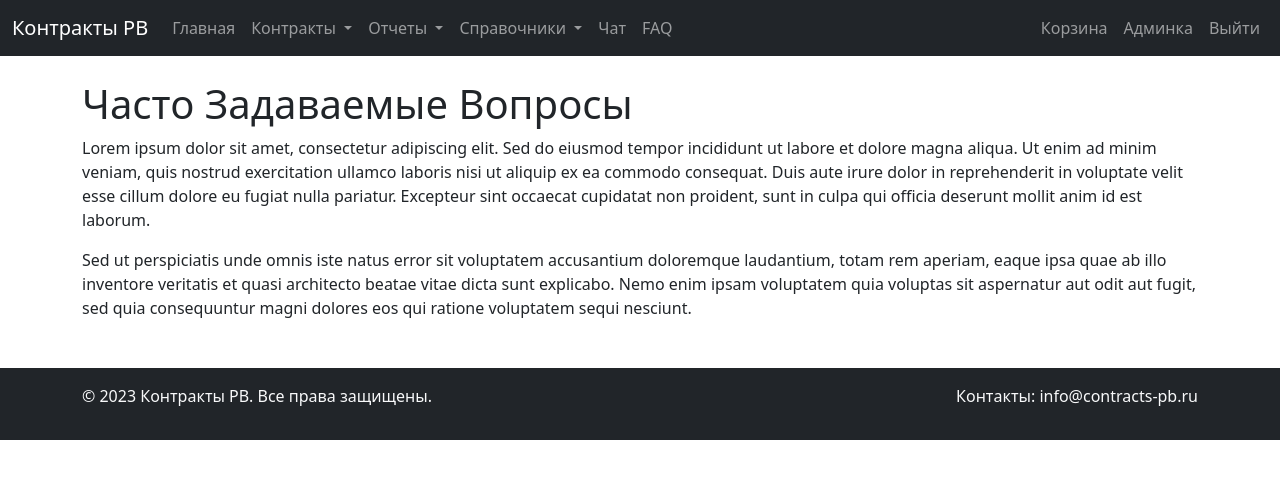
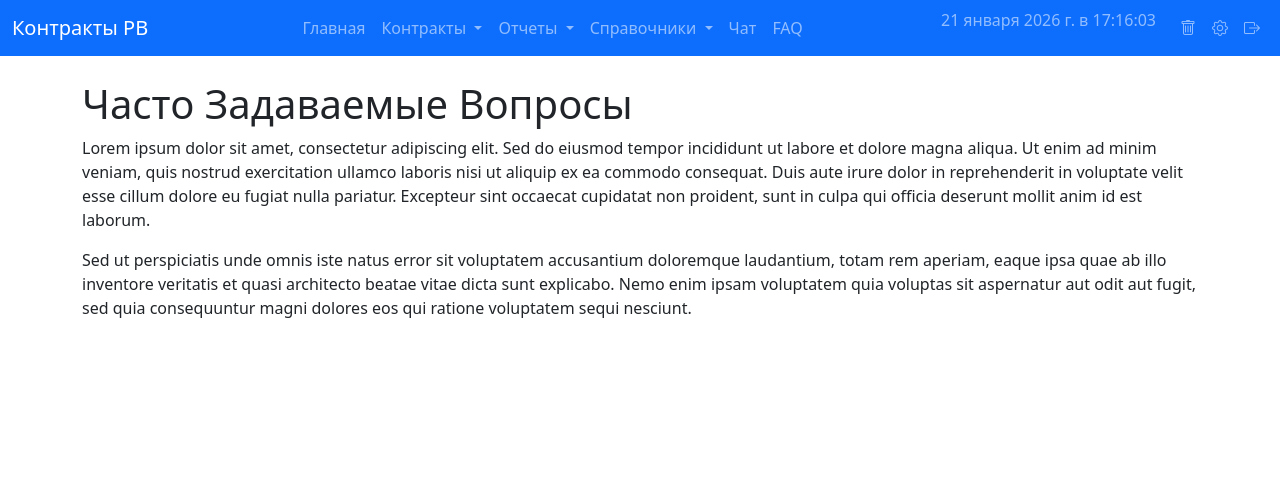
Before and after one commit to Alexej-Mich61/contracts_pb, a Django app: page /faq/ in a window 1280 px wide. Shown: the top 479 px of the page. Run offline with Django 5.2, Linux system fonts and the light colour scheme; the visitor is signed in with stand-in values (Sample User, id 1).

Commit message:
11 шаблоны бутстрап

```diff
--- a/templates/base.html
+++ b/templates/base.html
@@ -7,19 +7,21 @@
     <title>{% block title %}Контракты PB{% endblock %}</title>
     <!-- Bootstrap CSS -->
     <link href="https://cdn.jsdelivr.net/npm/bootstrap@5.3.0/dist/css/bootstrap.min.css" rel="stylesheet">
+    <!-- Bootstrap Icons -->
+    <link rel="stylesheet" href="https://cdn.jsdelivr.net/npm/bootstrap-icons@1.11.3/font/bootstrap-icons.css">
     <!-- Custom CSS -->
     <link rel="stylesheet" href="{% static 'css/custom.css' %}">
 </head>
 <body>
     <header>
-        <nav class="navbar navbar-expand-lg navbar-dark bg-dark">
+        <nav class="navbar navbar-expand-lg navbar-dark bg-primary">
             <div class="container-fluid">
                 <a class="navbar-brand" href="{% url 'identity:home' %}">Контракты PB</a>
                 <button class="navbar-toggler" type="button" data-bs-toggle="collapse" data-bs-target="#navbarNav" aria-controls="navbarNav" aria-expanded="false" aria-label="Toggle navigation">
                     <span class="navbar-toggler-icon"></span>
                 </button>
                 <div class="collapse navbar-collapse" id="navbarNav">
-                    <ul class="navbar-nav me-auto">
+                    <ul class="navbar-nav mx-auto">
                         <li class="nav-item">
                             <a class="nav-link" href="{% url 'identity:home' %}">Главная</a>
                         </li>
@@ -63,14 +65,17 @@
                     </ul>
                     <ul class="navbar-nav">
                         <li class="nav-item">
+                            <span class="navbar-text me-3" id="current-time"></span>
+                        </li>
+                        <li class="nav-item">
                             <a class="nav-link" href="{% url 'identity:contract_trash' %}">
-                                <i class="bi bi-trash"></i> Корзина
+                                <i class="bi bi-trash"></i>
                             </a>
                         </li>
                         {% if user.is_staff %}
                         <li class="nav-item">
                             <a class="nav-link" href="{% url 'admin:index' %}">
-                                <i class="bi bi-gear"></i> Админка
+                                <i class="bi bi-gear"></i>
                             </a>
                         </li>
                         {% endif %}
@@ -78,7 +83,7 @@
                             <form method="post" action="{% url 'identity:logout' %}" class="d-inline">
                                 {% csrf_token %}
                                 <button type="submit" class="btn btn-link nav-link">
-                                    <i class="bi bi-box-arrow-right"></i> Выйти
+                                    <i class="bi bi-box-arrow-right"></i>
                                 </button>
                             </form>
                         </li>
@@ -92,22 +97,18 @@
         {% block content %}{% endblock %}
     </main>
 
-    <footer class="bg-dark text-light mt-5 py-3">
-        <div class="container">
-            <div class="row">
-                <div class="col-md-6">
-                    <p>&copy; 2023 Контракты PB. Все права защищены.</p>
-                </div>
-                <div class="col-md-6 text-end">
-                    <p>Контакты: info@contracts-pb.ru</p>
-                </div>
-            </div>
-        </div>
-    </footer>
-
     <!-- Bootstrap JS -->
     <script src="https://cdn.jsdelivr.net/npm/bootstrap@5.3.0/dist/js/bootstrap.bundle.min.js"></script>
     <!-- Custom JS -->
     <script src="{% static 'js/custom.js' %}"></script>
+    <script>
+        function updateTime() {
+            const now = new Date();
+            const options = { year: 'numeric', month: 'long', day: 'numeric', hour: '2-digit', minute: '2-digit', second: '2-digit' };
+            document.getElementById('current-time').textContent = now.toLocaleDateString('ru-RU', options);
+        }
+        updateTime();
+        setInterval(updateTime, 1000);
+    </script>
 </body>
 </html>
```
